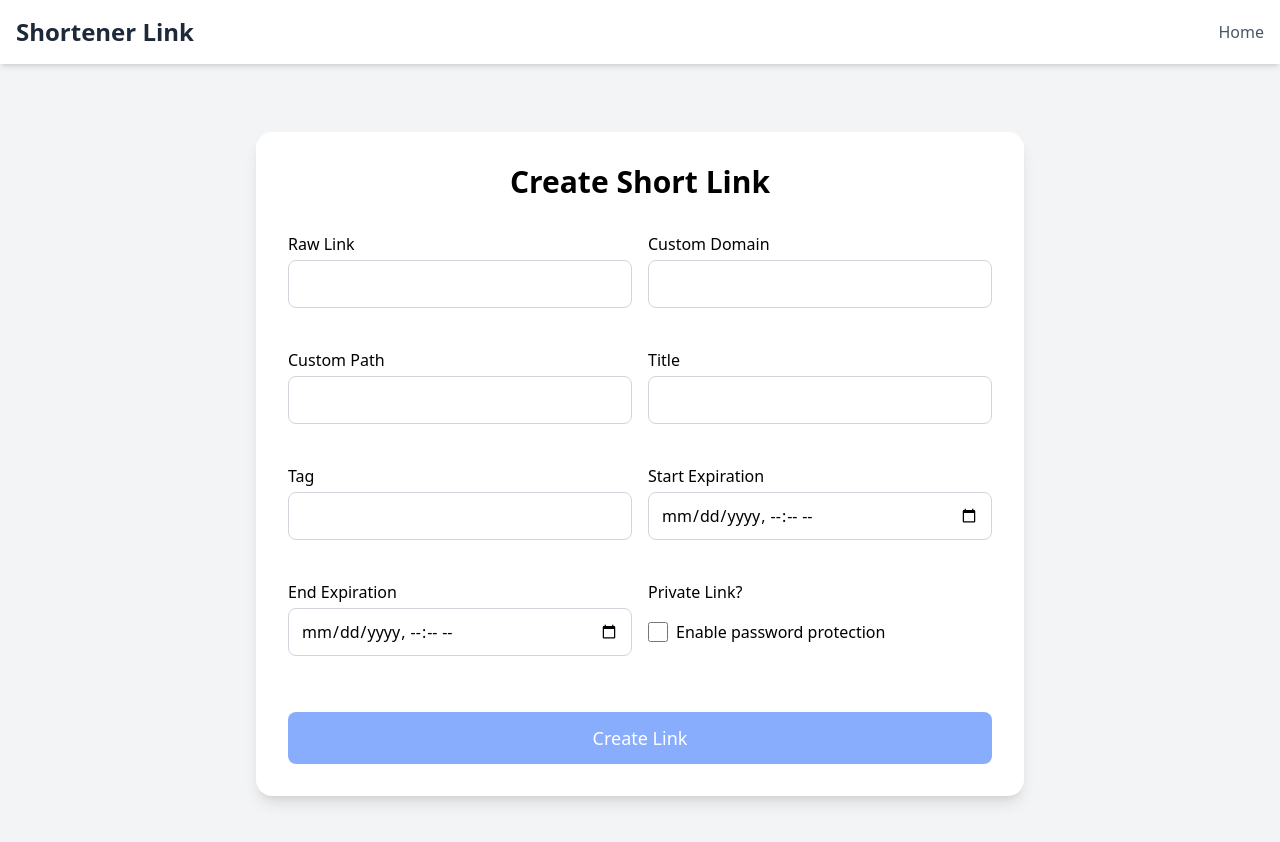
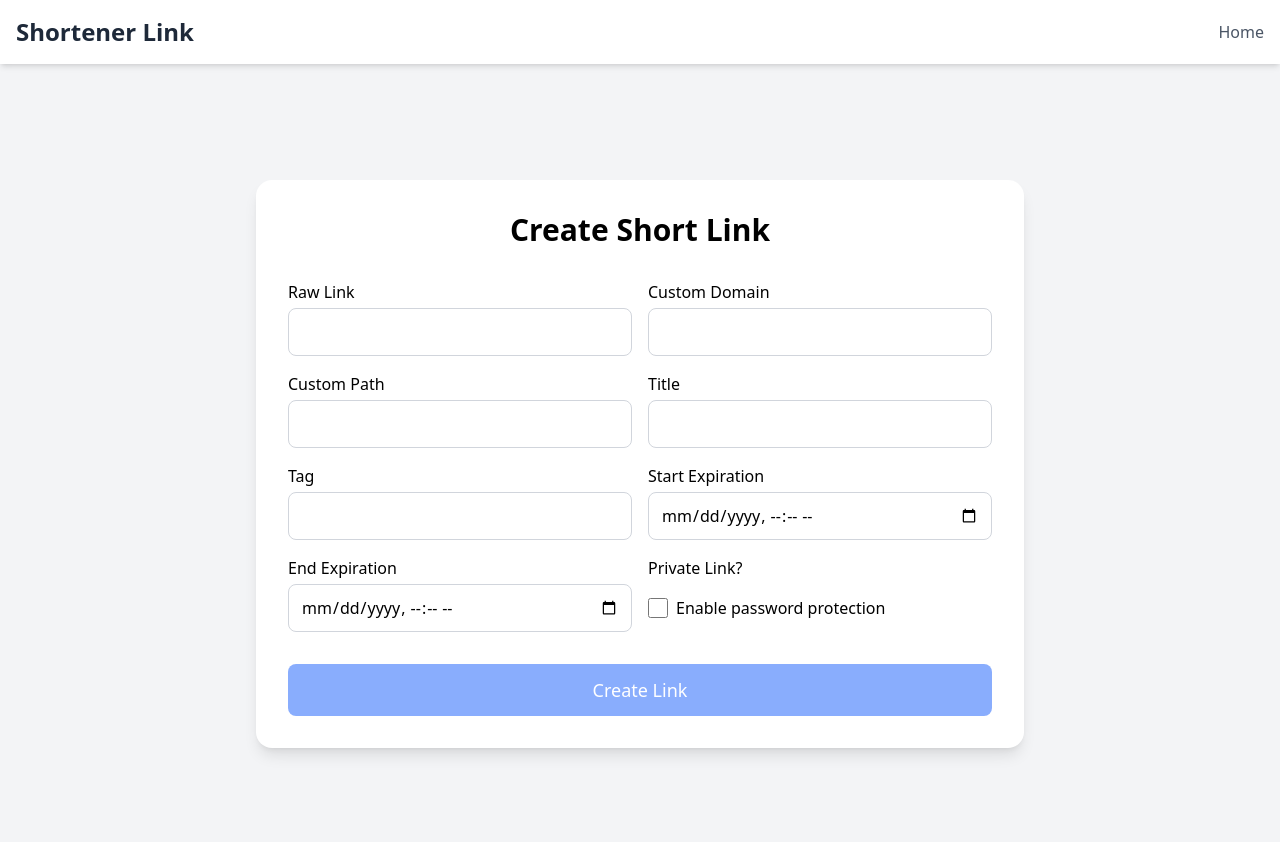
Before and after one commit to mj-moslehi/shortener-link-frontend, a React (Vite) app: page /create-new-url in a window 1280 px wide. Shown: the top 842 px of the page. Built offline with nearby package versions, Linux system fonts and the light colour scheme.

Commit message:
connect to back and fix the IDE errors

```diff
--- a/src/pages/createNewURL/CreateNewURL.tsx
+++ b/src/pages/createNewURL/CreateNewURL.tsx
@@ -1,25 +1,29 @@
-import {useState} from "react";
-import {joiResolver} from "@hookform/resolvers/joi";
-import {useForm, FieldValues} from "react-hook-form";
+import { useState } from "react";
+import { joiResolver } from "@hookform/resolvers/joi";
+import { useForm, FieldValues } from "react-hook-form";
 import linkSchema from "./LinkValidator.ts";
 import api from "../../services/domain.ts";
+import { AxiosError } from "axios";
 
 export default function CreateNewURL() {
     const [error, setError] = useState('');
     const {
         register,
         handleSubmit,
-        formState: {errors, isValid},
+        formState: { errors, isValid },
         watch,
-    } = useForm({resolver: joiResolver(linkSchema), mode: "onChange"});
+    } = useForm({ resolver: joiResolver(linkSchema), mode: "onChange" });
 
     const onSubmit = async (data: FieldValues) => {
         setError("");
         try {
-            await api.post("/link/create", data);
+            await api.post("/create", data);
         } catch (err: unknown) {
-            if (err instanceof Error && (err as any).response?.data?.message) {
-                setError((err as any).response.data.message);
+            if (err instanceof AxiosError) {
+                const backendMessage = err.response?.data?.message || err.response?.data || "Something went wrong";
+                setError(backendMessage);
+            } else {
+                setError("An unknown error occurred.");
             }
         }
     };
@@ -47,9 +51,9 @@ export default function CreateNewURL() {
                             className="w-full border border-gray-300 rounded-lg px-3 h-12"
                             type="url"
                         />
-                        <div className="min-h-[1.25rem] mt-1 text-sm text-red-600 ">
-                            {errors.raw_link?.message ?? '\u00A0'}
-                        </div>
+                        {errors.raw_link?.message && (
+                            <p className="text-red-600 text-sm mt-1">{String(errors.raw_link.message)}</p>
+                        )}
                     </div>
 
                     <div>
@@ -60,11 +64,10 @@ export default function CreateNewURL() {
                             className="w-full border border-gray-300 rounded-lg px-3 h-12"
                             type="text"
                         />
-                        <div className="min-h-[1.25rem] mt-1 text-sm text-red-600">
-                            {errors.new_domain?.message ?? '\u00A0'}
-                        </div>
+                        {errors.new_domain?.message && (
+                            <p className="text-red-600 text-sm mt-1">{String(errors.new_domain.message)}</p>
+                        )}
                     </div>
-
 
                     <div>
                         <label htmlFor="new_path" className="block font-medium mb-1">Custom Path</label>
@@ -74,11 +77,10 @@ export default function CreateNewURL() {
                             className="w-full border border-gray-300 rounded-lg px-3 h-12"
                             type="text"
                         />
-                        <div className="min-h-[1.25rem] mt-1 text-sm text-red-600">
-                            {errors.new_path?.message ?? '\u00A0'}
-                        </div>
+                        {errors.new_path?.message && (
+                            <p className="text-red-600 text-sm mt-1">{String(errors.new_path.message)}</p>
+                        )}
                     </div>
-
 
                     <div>
                         <label htmlFor="title" className="block font-medium mb-1">Title</label>
@@ -88,11 +90,10 @@ export default function CreateNewURL() {
                             className="w-full border border-gray-300 rounded-lg px-3 h-12"
                             type="text"
                         />
-                        <div className="min-h-[1.25rem] mt-1 text-sm text-red-600">
-                            {errors.title?.message ?? '\u00A0'}
-                        </div>
+                        {errors.title?.message && (
+                            <p className="text-red-600 text-sm mt-1">{String(errors.title.message)}</p>
+                        )}
                     </div>
-
 
                     <div>
                         <label htmlFor="tag" className="block font-medium mb-1">Tag</label>
@@ -102,11 +103,10 @@ export default function CreateNewURL() {
                             className="w-full border border-gray-300 rounded-lg px-3 h-12"
                             type="text"
                         />
-                        <div className="min-h-[1.25rem] mt-1 text-sm text-red-600">
-                            {errors.tag?.message ?? '\u00A0'}
-                        </div>
+                        {errors.tag?.message && (
+                            <p className="text-red-600 text-sm mt-1">{String(errors.tag.message)}</p>
+                        )}
                     </div>
-
 
                     <div>
                         <label htmlFor="start_expiration" className="block font-medium mb-1">Start Expiration</label>
@@ -116,11 +116,10 @@ export default function CreateNewURL() {
                             className="w-full border border-gray-300 rounded-lg px-3 h-12"
                             type="datetime-local"
                         />
-                        <div className="min-h-[1.25rem] mt-1 text-sm text-red-600">
-                            {errors.start_expiration?.message ?? '\u00A0'}
-                        </div>
+                        {errors.start_expiration?.message && (
+                            <p className="text-red-600 text-sm mt-1">{String(errors.start_expiration.message)}</p>
+                        )}
                     </div>
-
 
                     <div>
                         <label htmlFor="end_expiration" className="block font-medium mb-1">End Expiration</label>
@@ -130,11 +129,10 @@ export default function CreateNewURL() {
                             className="w-full border border-gray-300 rounded-lg px-3 h-12"
                             type="datetime-local"
                         />
-                        <div className="min-h-[1.25rem] mt-1 text-sm text-red-600">
-                            {errors.end_expiration?.message ?? '\u00A0'}
-                        </div>
+                        {errors.end_expiration?.message && (
+                            <p className="text-red-600 text-sm mt-1">{String(errors.end_expiration.message)}</p>
+                        )}
                     </div>
-
 
                     <div>
                         <label className="block font-medium mb-1">Private Link?</label>
@@ -146,11 +144,10 @@ export default function CreateNewURL() {
                             />
                             <span className="ml-2">Enable password protection</span>
                         </div>
-                        <div className="min-h-[1.25rem] mt-1 text-sm text-red-600">
-                            {errors.private_status?.message ?? '\u00A0'}
-                        </div>
+                        {errors.private_status?.message && (
+                            <p className="text-red-600 text-sm mt-1">{String(errors.private_status.message)}</p>
+                        )}
                     </div>
-
 
                     {isPrivate && (
                         <div>
@@ -161,13 +158,12 @@ export default function CreateNewURL() {
                                 className="w-full border border-gray-300 rounded-lg px-3 h-12"
                                 type="password"
                             />
-                            <div className="min-h-[1.25rem] mt-1 text-sm text-red-600">
-                                {errors.password?.message ?? '\u00A0'}
-                            </div>
+                            {errors.password?.message && (
+                                <p className="text-red-600 text-sm mt-1">{String(errors.password.message)}</p>
+                            )}
                         </div>
                     )}
                 </div>
-
 
                 <div className="mt-8">
                     <button
```
